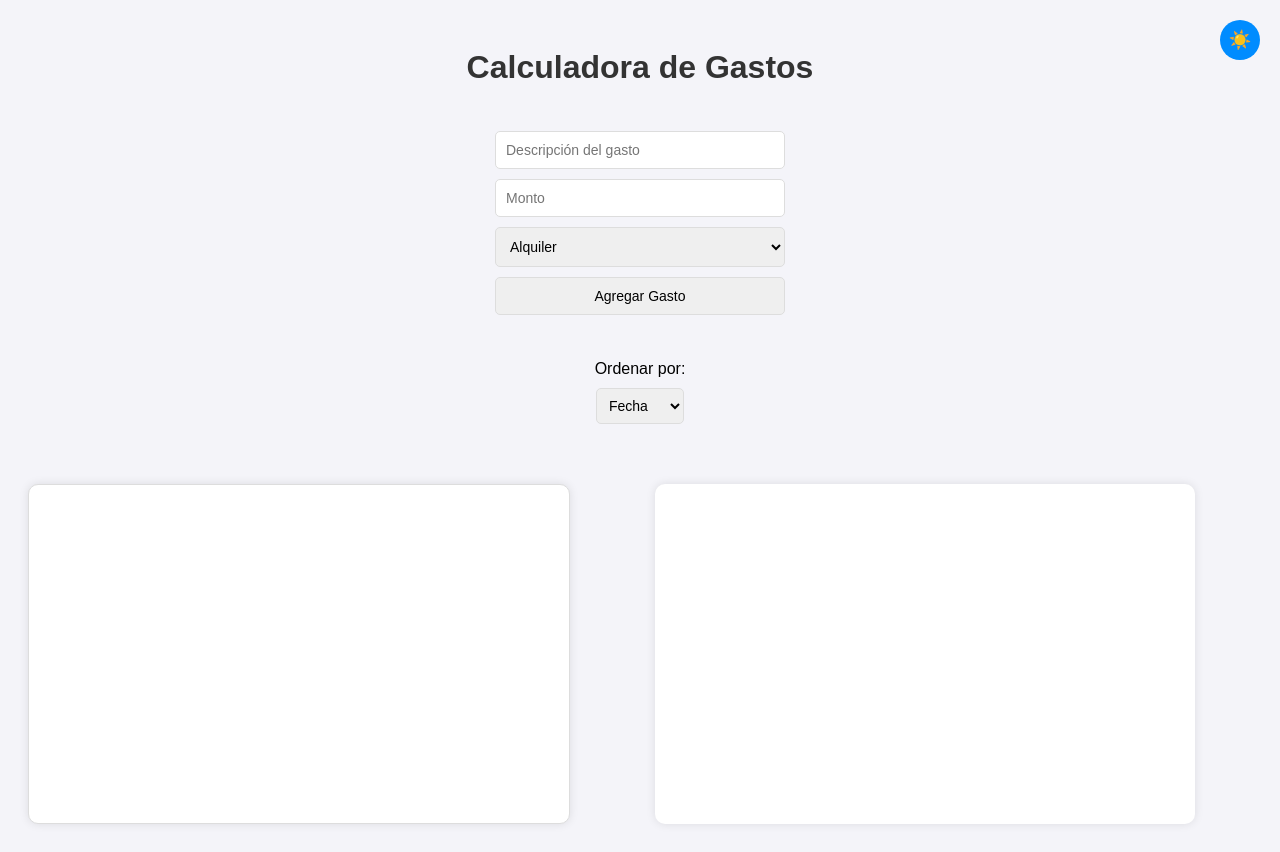
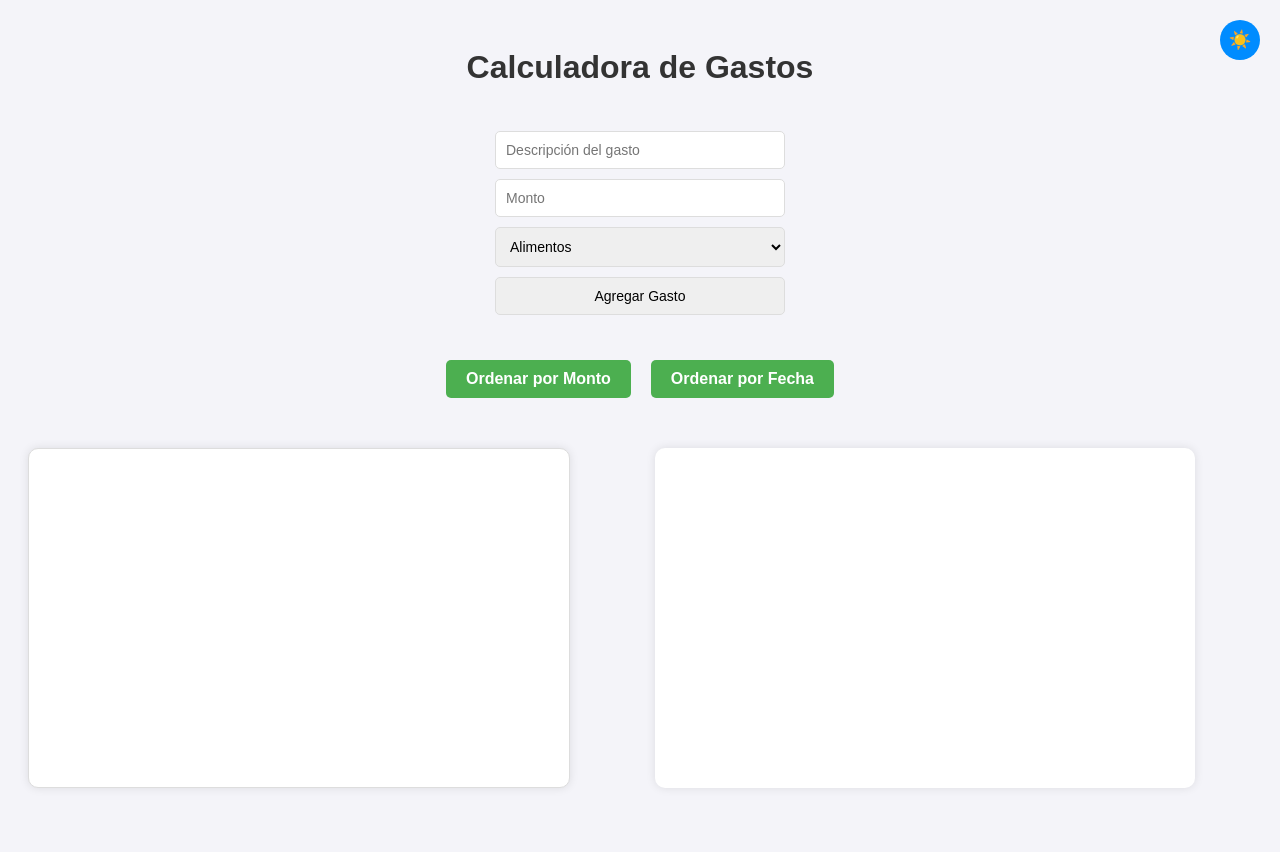
Before and after one commit to ElUlises15/ProyectoFinalBentancor, a plain HTML site: page index.html in a window 1280 px wide. After the commit the page ends 816 px from the top, so only its background shows below. Drawn offline with nearby package versions, Linux system fonts and the light colour scheme.

Commit message:
arreglando errores

```diff
--- a/data.json
+++ /dev/null
@@ -1,3 +0,0 @@
-{
-  "categorias": ["Alquiler", "Comida", "Transporte", "Ocio", "Otros"]
-}
--- a/index.html
+++ b/index.html
@@ -5,7 +5,7 @@
     <meta charset="UTF-8">
     <meta name="viewport" content="width=device-width, initial-scale=1.0">
     <title>Calculadora de Gastos</title>
-    <link rel="stylesheet" href="styles.css">
+    <link rel="stylesheet" href="./styles.css">
     <link rel="stylesheet" href="https://cdnjs.cloudflare.com/ajax/libs/font-awesome/6.0.0-beta3/css/all.min.css">
     <script src="https://cdn.jsdelivr.net/npm/chart.js"></script>
 </head>
@@ -23,13 +23,9 @@
         <button type="submit" id="boton-gasto">Agregar Gasto</button>
     </form>
 
-    <div id="ordenar-container">
-        <label for="ordenar">Ordenar por:</label>
-        <select id="ordenar">
-            <option value="fecha">Fecha</option>
-            <option value="monto">Monto</option>
-            <option value="nombre">Nombre</option>
-        </select>
+    <div id="ordenar-container" class="ordenar-botones">
+        <button id="ordenar-monto">Ordenar por Monto</button>
+        <button id="ordenar-fecha">Ordenar por Fecha</button>
     </div>
 
     <div id="contenedor-principal">
@@ -39,7 +35,7 @@
         </div>
     </div>
 
-    <script src="script.js"></script>
+    <script src="./script.js"></script>
 </body>
 
 </html>
--- a/script.js
+++ b/script.js
@@ -17,18 +17,16 @@ class Gasto {
     }
 }
 
-// Asincronismo con fetch para cargar categorías desde JSON local
-fetch('data.json')
-    .then(res => res.json())
-    .then(data => {
-        data.categorias.forEach(categoria => {
-            const option = document.createElement('option');
-            option.value = categoria;
-            option.textContent = categoria;
-            categoriaSelect.appendChild(option);
-        });
-    })
-    .catch(err => console.error("Error al cargar categorías:", err));
+// Categorías incrustadas en lugar de usar fetch
+const categorias = ["Alimentos", "Transporte", "Salud", "Entretenimiento", "Educación", "Otros"];
+
+// Cargar categorías en el select
+categorias.forEach(categoria => {
+    const option = document.createElement('option');
+    option.value = categoria;
+    option.textContent = categoria;
+    categoriaSelect.appendChild(option);
+});
 
 // Función para agregar un nuevo gasto
 form.addEventListener('submit', (e) => {
@@ -106,7 +104,6 @@ function actualizarGrafico() {
     });
 }
 
-
 // Cargar los gastos desde el almacenamiento al iniciar
 document.addEventListener('DOMContentLoaded', () => {
     mostrarGastos();
--- a/styles.css
+++ b/styles.css
@@ -158,8 +158,9 @@ body.dark-mode .boton-modo {
 #ordenar-container {
   margin-top: 20px;
   display: flex;
-  flex-direction: column;
+  flex-direction: row; /* Cambié de column a row */
   align-items: center;
+  justify-content: center; /* Centra los botones horizontalmente */
 }
 
 #ordenar-container select {
@@ -168,6 +169,35 @@ body.dark-mode .boton-modo {
   border-radius: 5px;
   font-size: 14px;
   border: 1px solid #ddd;
+}
+
+/* Contenedor para los botones de ordenar */
+.ordenar-botones {
+  display: flex; /* Alinear los botones horizontalmente */
+  justify-content: center; /* Centrar los botones */
+  gap: 20px; /* Espacio entre los botones */
+  margin-top: 20px; /* Margen superior */
+}
+
+.ordenar-botones button {
+  background-color: #4caf50; /* Color de fondo verde */
+  color: white; /* Color del texto */
+  border: none; /* Sin borde */
+  padding: 10px 20px; /* Espaciado interno */
+  font-size: 16px; /* Tamaño de la fuente */
+  font-weight: bold; /* Negrita */
+  border-radius: 5px; /* Bordes redondeados */
+  cursor: pointer; /* Cambia el cursor a puntero */
+  transition: background-color 0.3s ease, transform 0.2s ease; /* Efectos de transición */
+}
+
+.ordenar-botones button:hover {
+  background-color: #45a049; /* Cambia el color al pasar el mouse */
+  transform: scale(1.05); /* Aumenta ligeramente el tamaño */
+}
+
+.ordenar-botones button:active {
+  transform: scale(0.95); /* Disminuye ligeramente el tamaño al hacer clic */
 }
 
 /* Responsividad */
```
